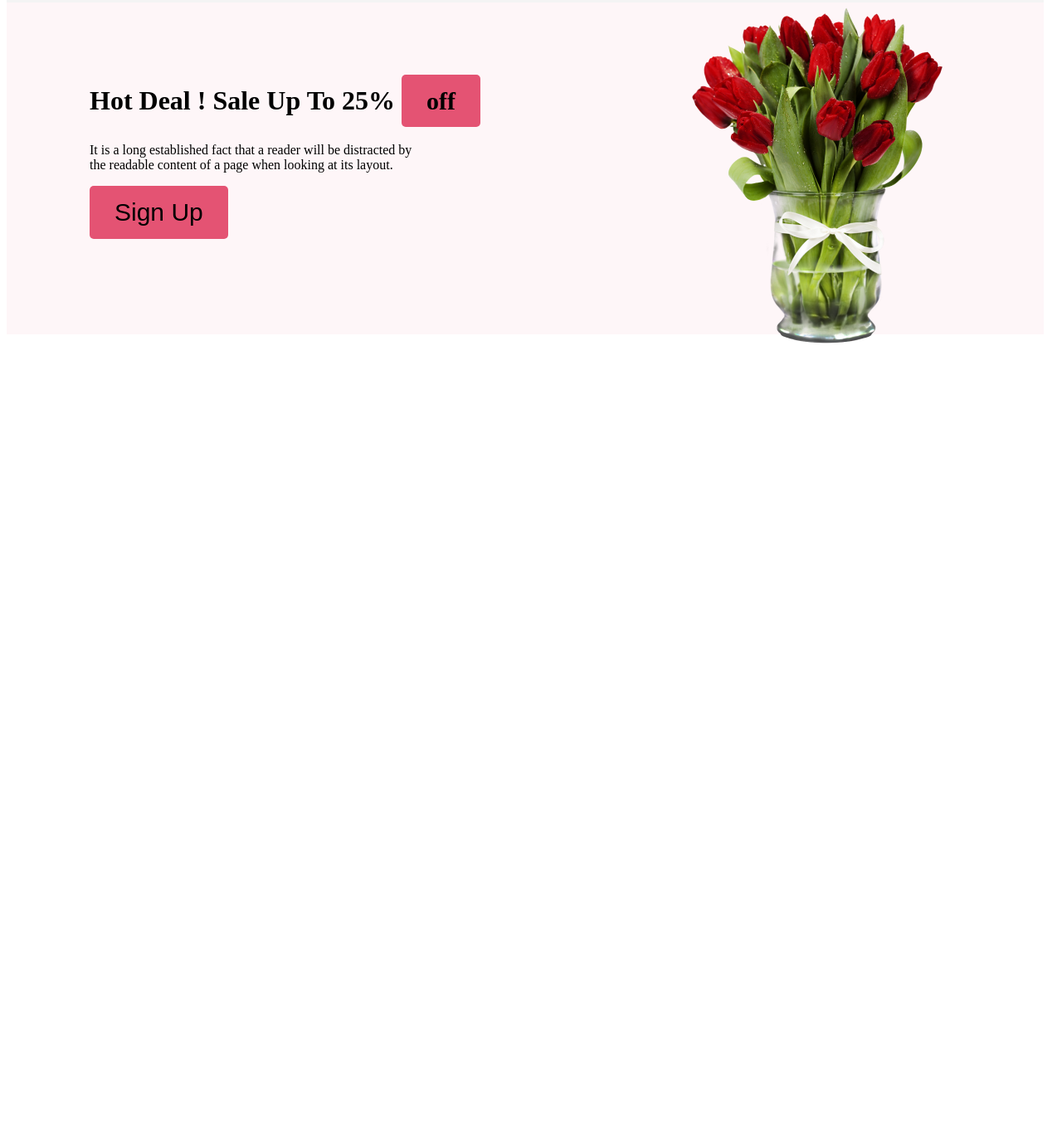
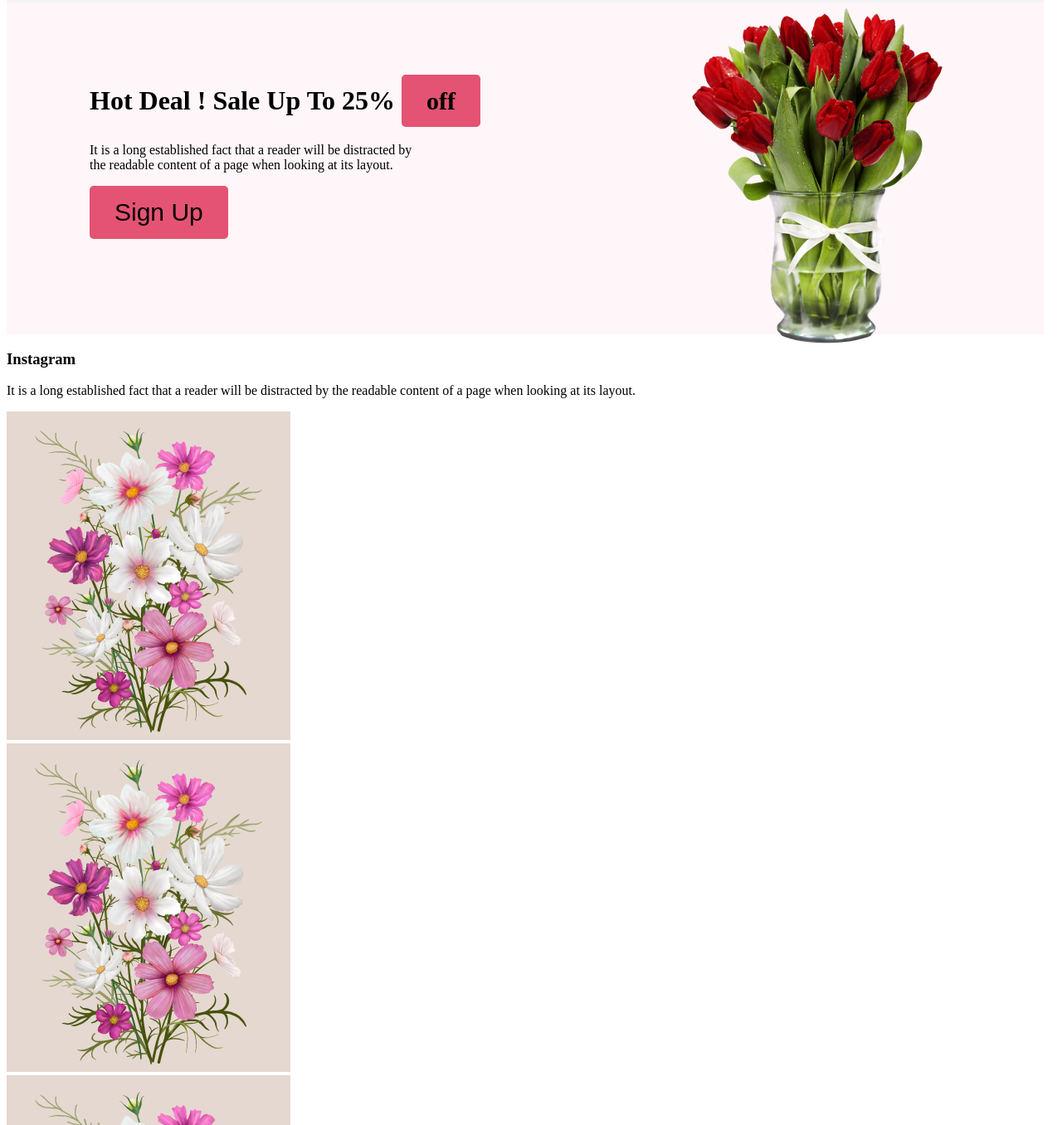
Before and after one commit to joynal2000/flower-shop-website, a plain HTML site: page index.html in a window 1280 px wide. Shown: the part 1444-2800 px from the top of the page at 83% size. Before the commit the page ends 1871 px from the top, so only its background shows below. Drawn offline with Linux system fonts and the light colour scheme.

Commit message:
added instagram images

```diff
--- a/index.html
+++ b/index.html
@@ -70,8 +70,34 @@
                     <div>
                         <img class="hot-img" src="../Flower Asset/pngwing 8.png" alt="">
                     </div>
+            </div>
+
+
+                <!--Instagram section-->
+                <div class="Instagram-container">
+                    <div>
+                        <h3>Instagram</h3>
+                    <p>It is a long established fact that a reader will be distracted by the readable content of a page when looking at its layout.</p>
+                    </div>
+                    <div class="instagram-imag-wraper">
+                        <div>
+                            <img src="../Flower Asset/Rectangle 4.png" alt="">
+                        </div>
+                        <div>
+                            <img src="../Flower Asset/Rectangle 4.png" alt="">
+                        </div>
+                        <div>
+                            <img src="../Flower Asset/Rectangle 4.png" alt="">
+                        </div>
+                        <div>
+                            <img src="../Flower Asset/Rectangle 4.png" alt="">
+                        </div>
+
+                    </div>
                 </div>
-            </div>
+
+
+
 
 </body>
 </html>
--- a/style/styles.css
+++ b/style/styles.css
@@ -88,6 +88,4 @@
 }
 .hot-img{
     margin-left: 250px;
-
-
 }
```
